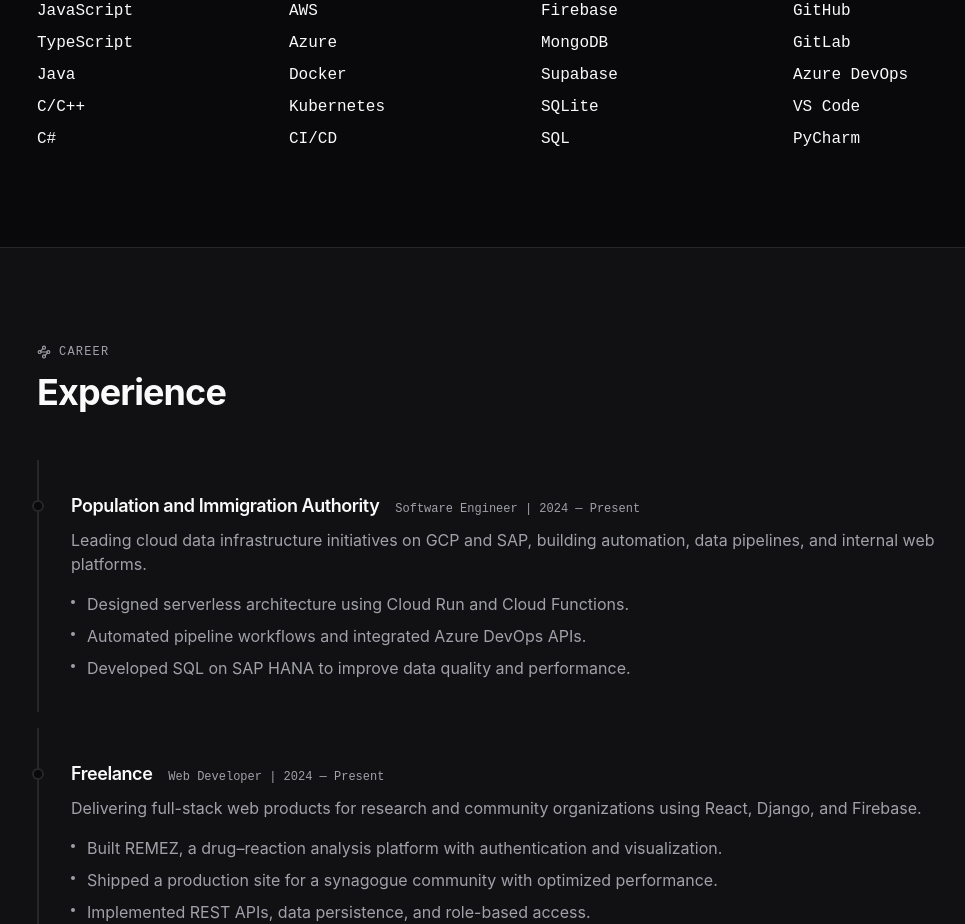
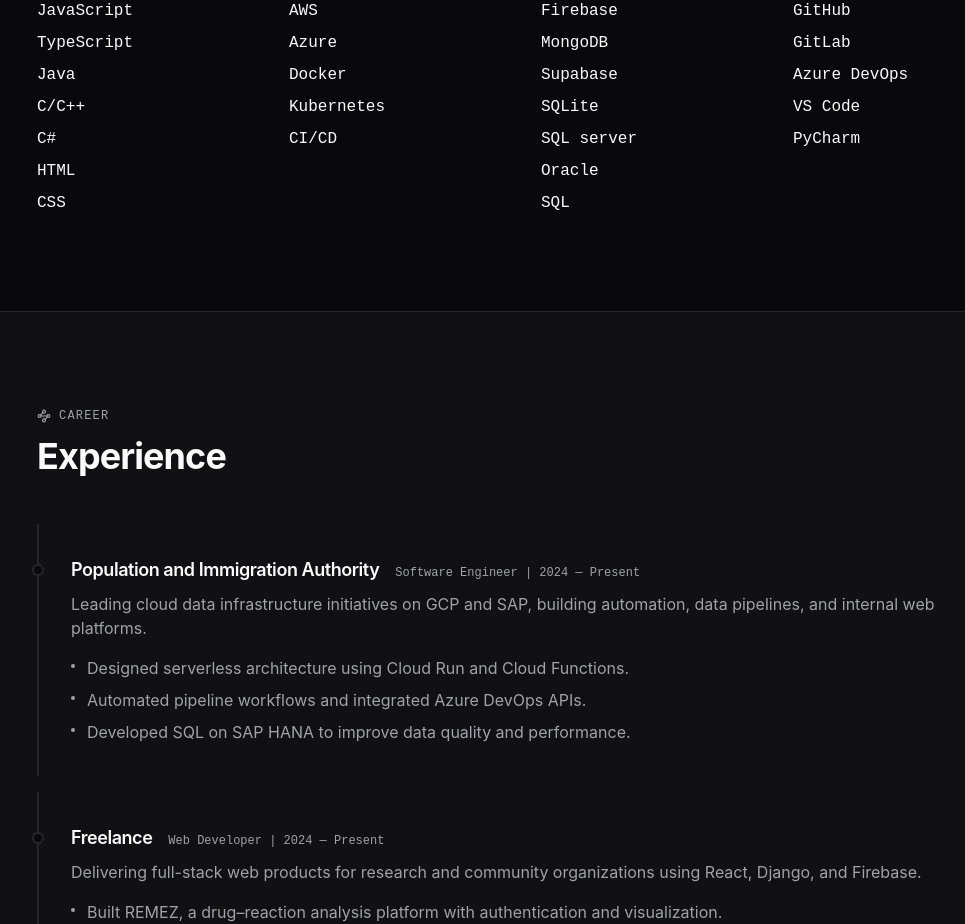
Before and after one commit to Talya2003/portfolio, a React (Vite) app: page / in a window 1280 px wide. Shown: the part 4160-5084 px from the top of the page, without its empty margins (115-1080 px from the left). Built offline with nearby package versions, Linux system fonts and the light colour scheme; no server answers.

Commit message:
feat: expand tech stack data entries

```diff
--- a/src/data/portfolioData.js
+++ b/src/data/portfolioData.js
@@ -361,7 +361,7 @@ export const content = {
     techStack: [
       {
         category: "Languages",
-        items: ["Python", "JavaScript", "TypeScript", "Java", "C/C++", "C#"],
+        items: ["Python", "JavaScript", "TypeScript", "Java", "C/C++", "C#", "HTML", "CSS"],
       },
       {
         category: "Infrastructure",
@@ -369,7 +369,7 @@ export const content = {
       },
       {
         category: "Data",
-        items: ["SAP HANA", "Firebase", "MongoDB", "Supabase", "SQLite", "SQL"],
+        items: ["SAP HANA", "Firebase", "MongoDB", "Supabase", "SQLite", "SQL server", "Oracle", "SQL"],
       },
       {
         category: "Tooling",
```
